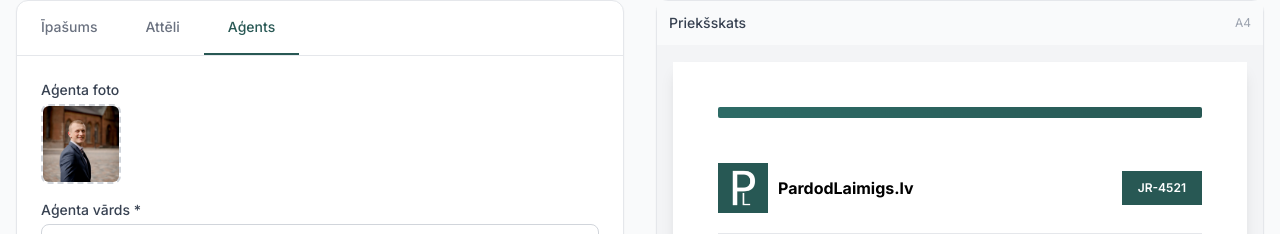
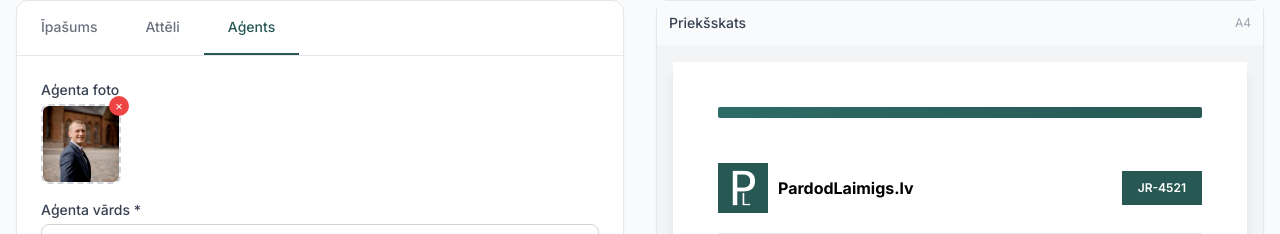
Before and after one commit to klavsveg99/real-estate-flyer-generator, a Next.js app: page / in a window 1280 px wide. Both pictures are taken after a click on the button "Aģents". Shown: the part 97-331 px from the top of the page. Built offline with nearby package versions, Linux system fonts and the light colour scheme; what @react-pdf/renderer would draw is missing.

Commit message:
Fix X button to remove agent photo

```diff
--- a/app/page.tsx
+++ b/app/page.tsx
@@ -144,6 +144,7 @@ function AgentForm({ data, onChange, agentImage, updateAgentImage }: { data: Lis
       <div>
         <label className="block text-sm font-medium text-gray-700 mb-1">Aģenta foto</label>
         <div className="flex gap-3">
+          <div className="relative">
             <label className="border-2 border-dashed border-gray-300 rounded-lg w-20 h-20 flex flex-col items-center justify-center cursor-pointer hover:border-[#285854] hover:bg-[#285854]/10 transition-colors overflow-hidden">
               <input type="file" accept="image/*" className="hidden" onChange={(e) => {
                 const file = e.target.files?.[0];
@@ -156,10 +157,7 @@ function AgentForm({ data, onChange, agentImage, updateAgentImage }: { data: Lis
                 }
               }} />
               {agentImage ? (
-              <>
                 <img src={agentImage.preview} alt="Agent" className="w-full h-full object-cover" />
-                <button onClick={(e) => { e.preventDefault(); updateAgentImage(null); }} className="absolute -top-1 -right-1 bg-red-500 text-white rounded-full w-4 h-4 text-xs flex items-center justify-center">×</button>
-              </>
               ) : (
                 <>
                   <svg className="w-6 h-6 text-gray-400" fill="none" stroke="currentColor" viewBox="0 0 24 24"><path strokeLinecap="round" strokeLinejoin="round" strokeWidth={2} d="M12 4v16m8-8H4" /></svg>
@@ -167,6 +165,10 @@ function AgentForm({ data, onChange, agentImage, updateAgentImage }: { data: Lis
                 </>
               )}
             </label>
+            {agentImage && (
+              <button onClick={() => updateAgentImage(null)} className="absolute -top-2 -right-2 bg-red-500 text-white rounded-full w-5 h-5 text-xs flex items-center justify-center hover:bg-red-600">×</button>
+            )}
+          </div>
         </div>
       </div>
       <div><label className="block text-sm font-medium text-gray-700 mb-1">Aģenta vārds *</label><input type="text" name="agentName" value={data.agentName} onChange={handleChange} placeholder="Piemēram: Roberts Evarsons" className="w-full px-3 py-2 border border-gray-300 rounded-lg" /></div>
```
Lines whose indentation alone changed are shown as unchanged.
